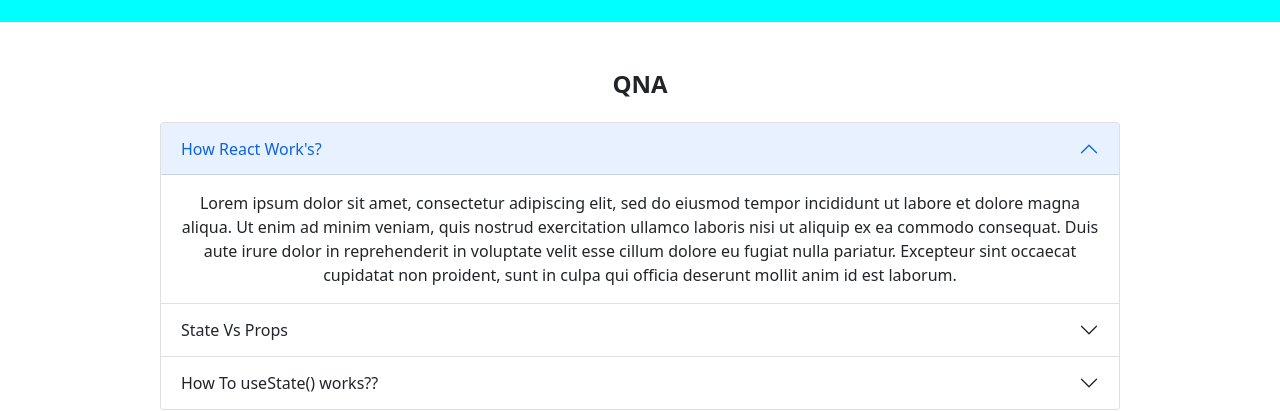
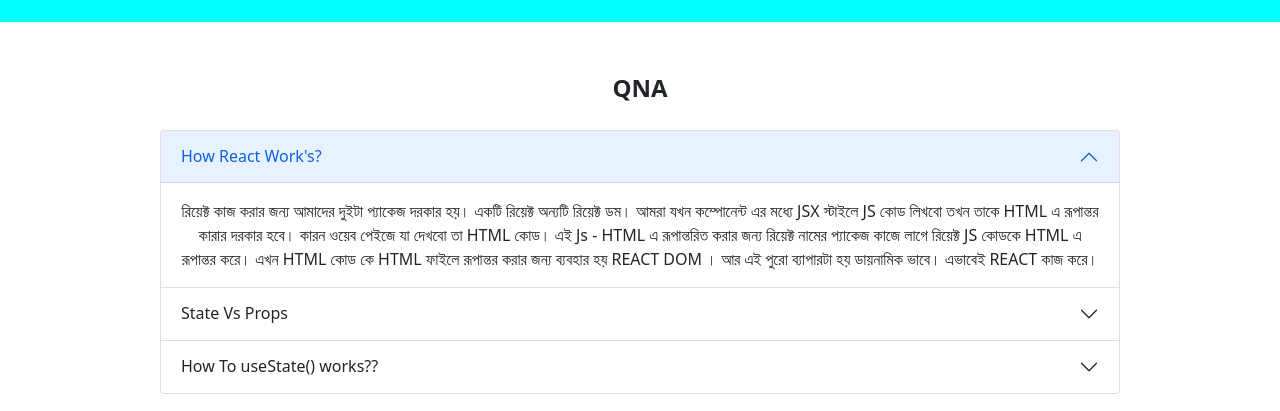
Before and after one commit to BabluMia/lucky-one-react, a React (Create React App) app: page / in a window 1280 px wide. Shown: the part 2042-2453 px from the top of the page. Built offline with nearby package versions, Linux system fonts and the light colour scheme.

Commit message:
2 ans added

```diff
--- a/src/Components/Acctodian/Accrodian.js
+++ b/src/Components/Acctodian/Accrodian.js
@@ -4,30 +4,40 @@ import { Accordion } from "react-bootstrap";
 const Accrodian = () => {
   return (
     <div className="mx-auto  w-75  my-5">
-        <h1 className="my-4 text-center">QNA</h1>
+        <h1 className="my-4 text-center lh-base">QNA</h1>
       <Accordion defaultActiveKey="0">
         <Accordion.Item eventKey="0">
           <Accordion.Header>How React Work's?</Accordion.Header>
           <Accordion.Body>
-            Lorem ipsum dolor sit amet, consectetur adipiscing elit, sed do
-            eiusmod tempor incididunt ut labore et dolore magna aliqua. Ut enim
-            ad minim veniam, quis nostrud exercitation ullamco laboris nisi ut
-            aliquip ex ea commodo consequat. Duis aute irure dolor in
-            reprehenderit in voluptate velit esse cillum dolore eu fugiat nulla
-            pariatur. Excepteur sint occaecat cupidatat non proident, sunt in
-            culpa qui officia deserunt mollit anim id est laborum.
+          রিয়েক্ট কাজ করার জন্য আমাদের দুইটা প্যাকেজ দরকার হয়।  একটি রিয়েক্ট অন্যটি রিয়েক্ট ডম। আমরা যখন কম্পোনেন্ট এর মধ্যে JSX স্টাইলে JS কোড লিখবো তখন তাকে HTML  এ রূপান্তর কারার দরকার হবে। কারন ওয়েব পেইজে যা দেখবো তা  HTML  কোড। এই Js - HTML এ রূপান্তরিত করার জন্য রিয়েক্ট নামের প্যাকেজ কাজে লাগে রিয়েক্ট JS কোডকে HTML  এ রূপান্তর করে। এখন HTML কোড কে HTML ফাইলে রূপান্তর করার জন্য ব্যবহার হয় REACT DOM । আর এই পুরো ব্যাপারটা হয় ডায়নামিক ভাবে। এভাবেই REACT কাজ করে।
+
           </Accordion.Body>
         </Accordion.Item>
         <Accordion.Item eventKey="1">
           <Accordion.Header>State Vs Props</Accordion.Header>
           <Accordion.Body>
-            Lorem ipsum dolor sit amet, consectetur adipiscing elit, sed do
-            eiusmod tempor incididunt ut labore et dolore magna aliqua. Ut enim
-            ad minim veniam, quis nostrud exercitation ullamco laboris nisi ut
-            aliquip ex ea commodo consequat. Duis aute irure dolor in
-            reprehenderit in voluptate velit esse cillum dolore eu fugiat nulla
-            pariatur. Excepteur sint occaecat cupidatat non proident, sunt in
-            culpa qui officia deserunt mollit anim id est laborum.
+            <div className="row">
+              <div className="col-lg-6 p-4">
+                <div>
+                  Props:
+                 <p>আমরা এক কম্পোনেন্ট থেকে অন্য কম্পোনেন্টে Props আদান প্রদান করে থাকি ।</p>
+                 <p>Props হলো কম্পোনেন্টের এট্রিবিউট</p>
+                  <p>Props চেইঞ্জ হয় না।</p>
+                  <p></p>
+                  <p></p>
+                </div>
+              </div>
+              <div className="col-lg-6 p-4">
+              <div>
+                  State:
+                  <p>আর State নিয়ে কম্পোনেন্টের ভিতরে কাজ করে থাকি।</p>
+                   <p>State  হলো কম্পোনেন্টের অবজেক্ট।</p>
+                   <p>State চেইঞ্জ হয় এর উপর ডিপেন্ড করে কম্পোনেন্ট রেন্ডার হয়।</p>
+                   <p></p>
+                   <p></p>
+                </div>
+              </div>
+            </div>
           </Accordion.Body>
         </Accordion.Item>
         <Accordion.Item eventKey="2">
--- a/src/Components/Products/Products.js
+++ b/src/Components/Products/Products.js
@@ -14,8 +14,10 @@ const Products = () => {
   const [addName, setAddName] = useState([]);
   const click = (product) => {
     if (addName.length < 4){
-      const newName = [...addName, product.name];
-      setAddName(newName);
+      if(!addName.includes(product.name)){
+        const newName = [...addName, product.name];
+        setAddName(newName);
+      }
     }
   };
   // for clear array
@@ -33,7 +35,7 @@ const random = ()=> {
 
   return (
     <div className="main">
-      <div className="row  container my-5 mx-3  py-5">
+      <div className="row  container my-5 mx-auto  py-5 ">
       <div data-aos="fade-right" className="col-lg-3 mb-5">
           <h4 className="text-center me-5">Your Item</h4>
           <ul>
```
Also changed, not shown: 1 other file (tests, documents, lock files or other folders).
